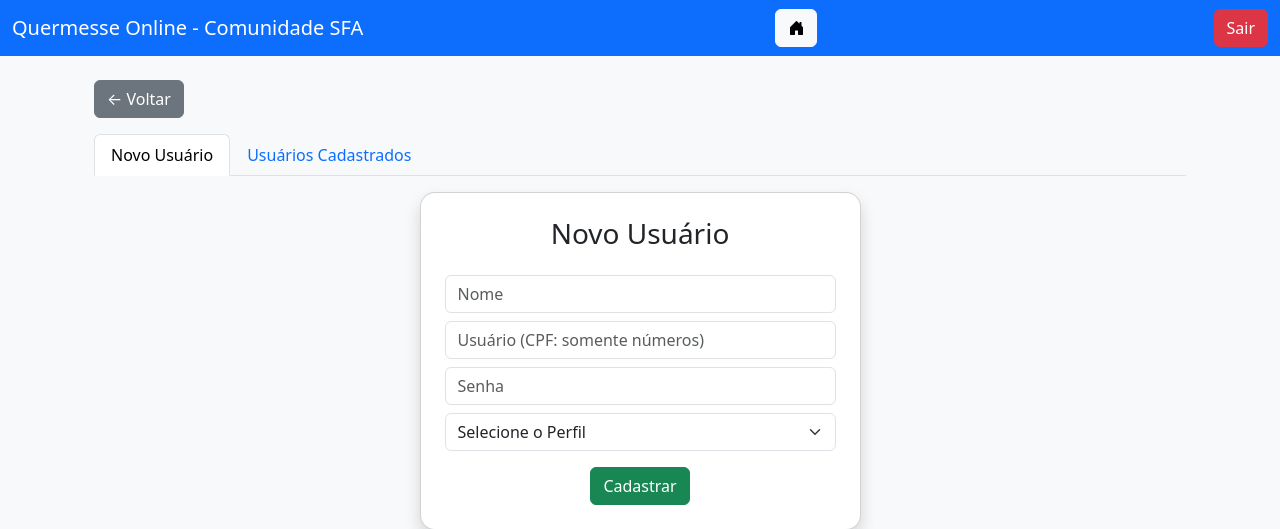
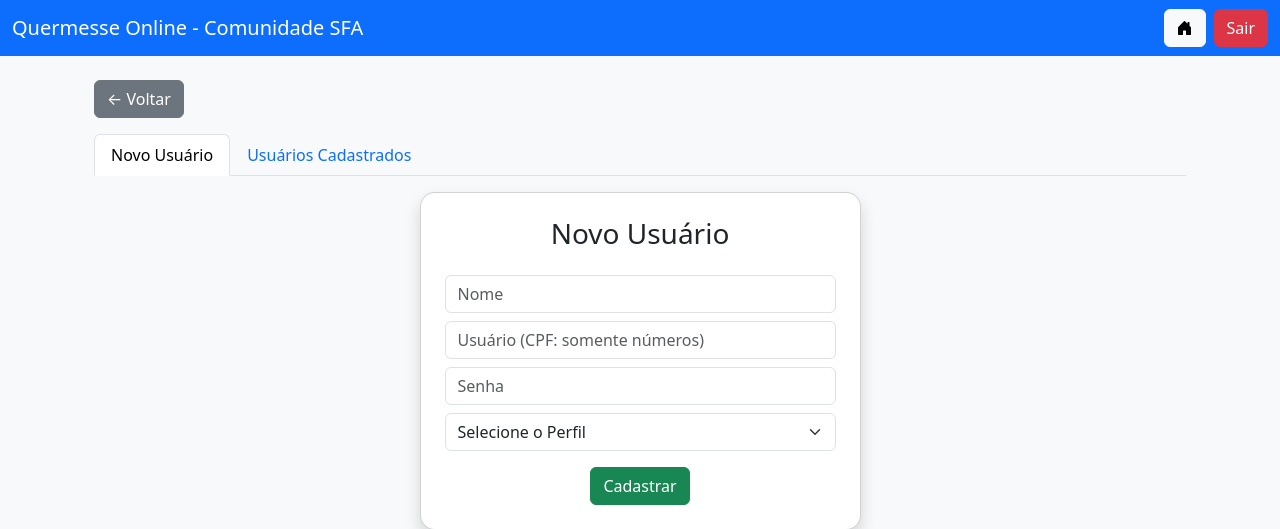
Before and after one commit to CristianoAds2025/sistema_quermesse, a Flask app: page /cadastro in a window 1280 px wide. Shown: the top 529 px of the page. Run offline with Flask 3, Linux system fonts and the light colour scheme; the visitor is signed in with stand-in values (Sample User, id 1); data that the repository does not hold is empty; some libraries are stand-ins or nearby versions.

Commit message:
Update base.html

```diff
--- a/templates/base.html
+++ b/templates/base.html
@@ -53,10 +53,12 @@
   <div class="container-fluid">
     <span class="navbar-brand">Quermesse Online - Comunidade SFA</span>
     {% if session.get('usuario') %}
+    <div class="d-flex ms-auto gap-2">
         <a href="/dashboard" class="btn btn-light"
         title="Página Inicial">
         <i class="bi bi-house-door-fill"></i></a>
         <a href="/logout" class="btn btn-danger">Sair</a>
+    </div>
     {% endif %}
   </div>
 </nav>
```
